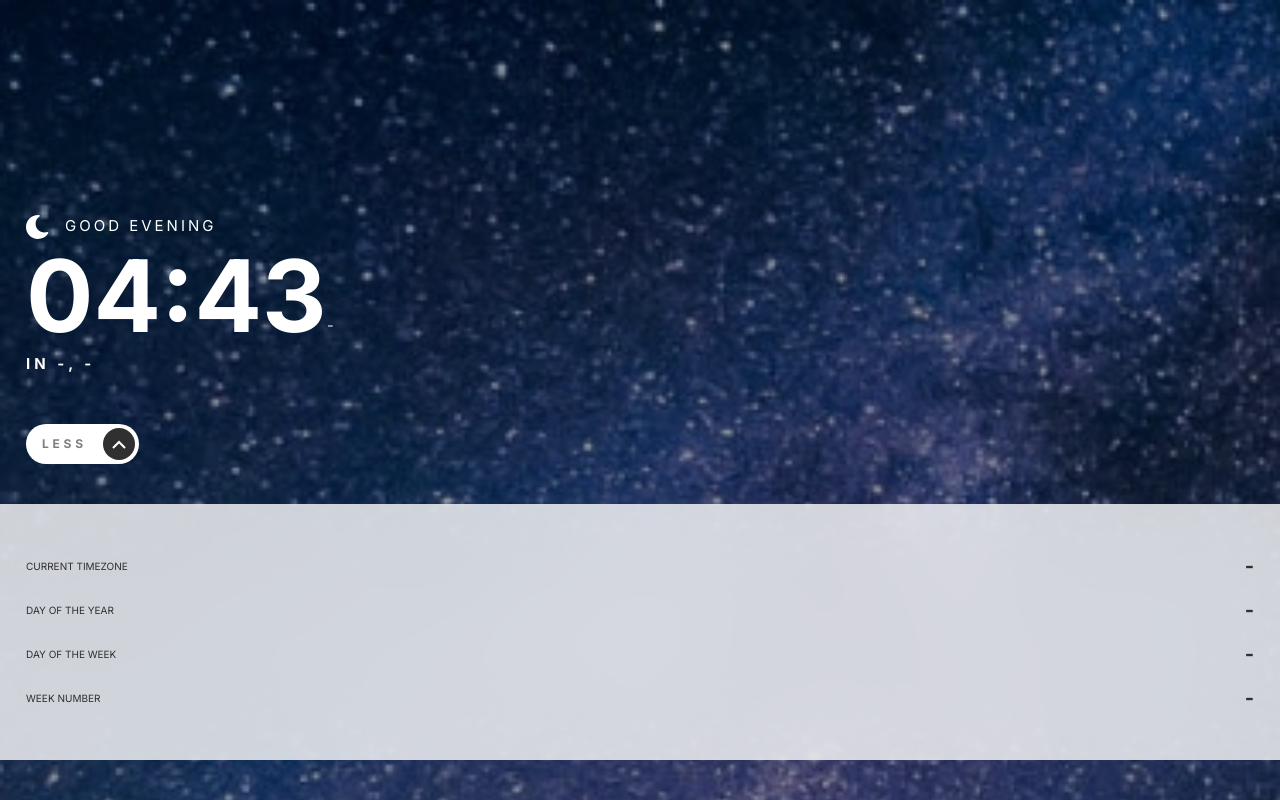
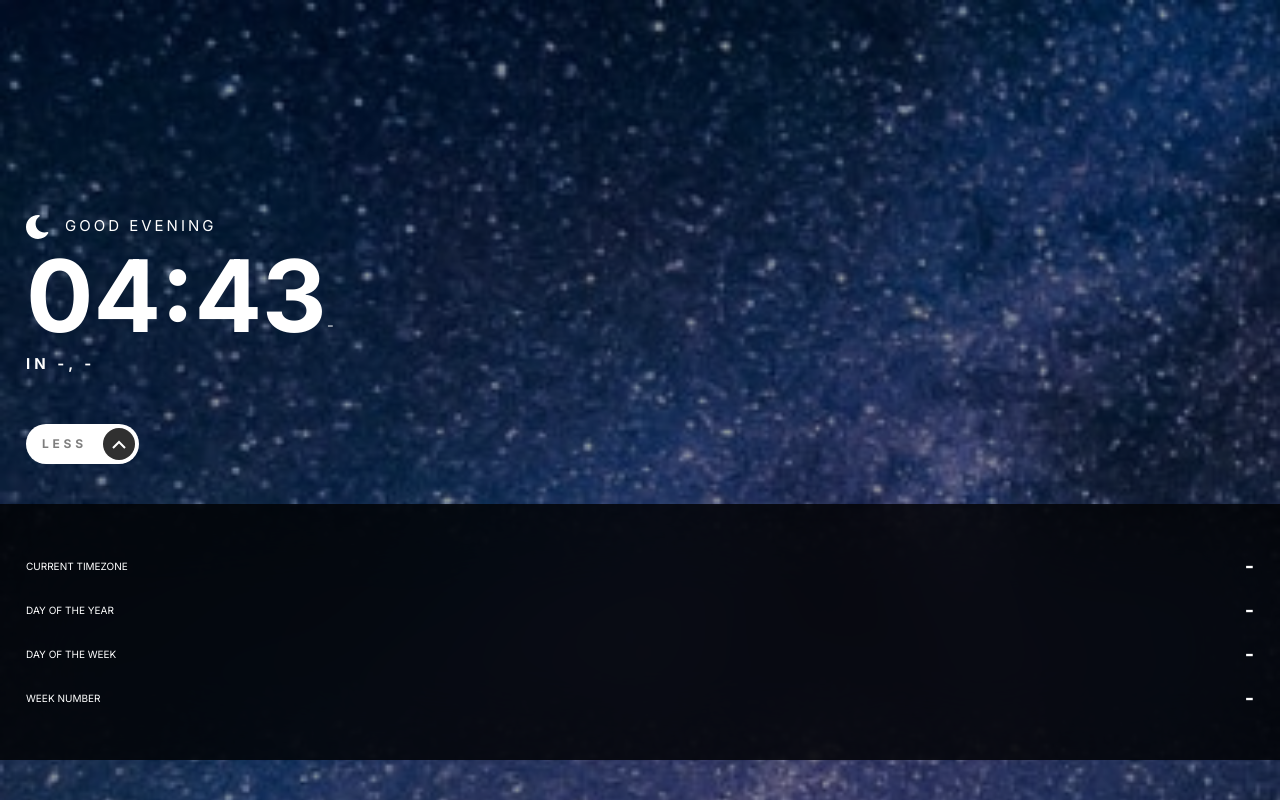
Before and after one commit to vyonizr/fm-clock-app, a React (Vite) app: page / in a window 1280 px wide. Both pictures are taken after a click on the button "MORE". Built offline with nearby package versions, Linux system fonts and the light colour scheme; no server answers.

Commit message:
create TimeZoneDetails component

```diff
--- a/src/App.tsx
+++ b/src/App.tsx
@@ -2,59 +2,60 @@ import React from 'react'
 import { fetchIPAdress, fetchRegion, fetchRegionTime } from './utils'
 import TimeDisplay from './components/TimeDisplay'
 import Greeting from './components/Greeting'
-import { IRegion, IRegionTime } from './types'
+import TimeZoneDetails from "./components/TimeZoneDetails";
+import { IRegion, IRegionTime } from "./types";
 
-const DAY_BG_URL = '/assets/mobile/bg-image-daytime.jpg'
-const NIGHT_BG_URL = '/assets/mobile/bg-image-nighttime.jpg'
+const DAY_BG_URL = "/assets/mobile/bg-image-daytime.jpg";
+const NIGHT_BG_URL = "/assets/mobile/bg-image-nighttime.jpg";
 
 function App() {
-  const [isMore, setIsMore] = React.useState(false)
-  const [ipAddress, setIpAddress] = React.useState('')
-  const [region, setRegion] = React.useState<IRegion>({})
-  const [regionTime, setRegionTime] = React.useState<IRegionTime>({})
+  const [isMore, setIsMore] = React.useState(false);
+  const [ipAddress, setIpAddress] = React.useState("");
+  const [region, setRegion] = React.useState<IRegion>({});
+  const [regionTime, setRegionTime] = React.useState<IRegionTime>({});
 
   const timeDetails = [
     {
-      title: 'Current Timezone',
-      value: regionTime.timezone || '-',
+      title: "Current Timezone",
+      value: regionTime.timezone || "-",
     },
     {
-      title: 'Day of the Year',
-      value: regionTime.day_of_year || '-',
+      title: "Day of the Year",
+      value: regionTime.day_of_year || "-",
     },
     {
-      title: 'Day of the Week',
-      value: regionTime.day_of_week || '-',
+      title: "Day of the Week",
+      value: regionTime.day_of_week || "-",
     },
     {
-      title: 'Week Number',
-      value: regionTime.week_number || '-',
+      title: "Week Number",
+      value: regionTime.week_number || "-",
     },
-  ]
+  ];
 
   React.useEffect(() => {
     const getIPAddress = async () => {
-      const { ip } = await fetchIPAdress()
-      setIpAddress(ip)
-    }
+      const { ip } = await fetchIPAdress();
+      setIpAddress(ip);
+    };
 
-    getIPAddress()
+    getIPAddress();
 
     if (ipAddress.length > 0) {
       const getRegion = async () => {
-        const data = await fetchRegion(ipAddress)
-        setRegion(data)
-      }
+        const data = await fetchRegion(ipAddress);
+        setRegion(data);
+      };
 
       const getRegionTime = async () => {
-        const data = await fetchRegionTime(ipAddress)
-        setRegionTime(data)
-      }
+        const data = await fetchRegionTime(ipAddress);
+        setRegionTime(data);
+      };
 
-      getRegion()
-      getRegionTime()
+      getRegion();
+      getRegionTime();
     }
-  }, [ipAddress])
+  }, [ipAddress]);
 
   return (
     <div
@@ -112,23 +113,7 @@ function App() {
               </button>
             </div>
           </div>
-          <div
-            className={`mb-10 bg-[rgb(255,255,255)]/80 px-[1.625rem] py-12 text-[#303030] backdrop-blur-2xl ${
-              isMore ? "block" : "hidden"
-            }`}
-          >
-            {timeDetails.map((timeDetail, i) => (
-              <div
-                className="time-detail-item grid grid-cols-2 items-center"
-                key={i}
-              >
-                <p className="text-[0.625rem] uppercase">{timeDetail.title}</p>
-                <p className="text-right text-xl font-bold">
-                  {timeDetail.value}
-                </p>
-              </div>
-            ))}
-          </div>
+          <TimeZoneDetails isOpen={isMore} regionTime={regionTime} />
         </main>
       </div>
     </div>
--- /dev/null
+++ b/src/components/TimeZoneDetails.tsx
@@ -0,0 +1,58 @@
+import useCurrentTime from "../hooks/useTime";
+import IRegionTime from "../types/IRegionTime";
+import { determineDayOrNight } from "../utils";
+
+interface ITimeZoneDetailsProps {
+  isOpen: boolean;
+  regionTime: IRegionTime;
+}
+
+function TimeZoneDetails({
+  isOpen = false,
+  regionTime,
+}: ITimeZoneDetailsProps) {
+  const { currentTime } = useCurrentTime();
+  const timeDetails = [
+    {
+      title: "Current Timezone",
+      value: regionTime.timezone || "-",
+    },
+    {
+      title: "Day of the Year",
+      value: regionTime.day_of_year || "-",
+    },
+    {
+      title: "Day of the Week",
+      value: regionTime.day_of_week || "-",
+    },
+    {
+      title: "Week Number",
+      value: regionTime.week_number || "-",
+    },
+  ];
+
+  const isDay = determineDayOrNight(currentTime) === "day";
+
+  const mainComponentStyle = {
+    color: isDay ? "#303030" : "#fff",
+    backgroundColor: isDay ? "rgba(255,255,255,0.8)" : "rgba(0,0,0,0.8)",
+  };
+
+  return (
+    <div
+      className={`mb-10 px-[1.625rem] py-12 text-[#303030] backdrop-blur-2xl ${
+        isOpen ? "block" : "hidden"
+      }`}
+      style={mainComponentStyle}
+    >
+      {timeDetails.map((timeDetail, i) => (
+        <div className="time-detail-item grid grid-cols-2 items-center" key={i}>
+          <p className="text-[0.625rem] uppercase">{timeDetail.title}</p>
+          <p className="text-right text-xl font-bold">{timeDetail.value}</p>
+        </div>
+      ))}
+    </div>
+  );
+}
+
+export default TimeZoneDetails;
--- a/src/utils.ts
+++ b/src/utils.ts
@@ -33,4 +33,22 @@ async function fetchQuote() {
   return responseJSON
 }
 
-export { fetchIPAdress, fetchRegion, fetchRegionTime, fetchQuote }
+function determineDayOrNight(time: Date): string {
+  const hours = time.getHours();
+
+  if (hours < 5) {
+    return "night";
+  } else if (hours < 18) {
+    return "day";
+  }
+
+  return "night";
+}
+
+export {
+  fetchIPAdress,
+  fetchRegion,
+  fetchRegionTime,
+  fetchQuote,
+  determineDayOrNight,
+};
```
